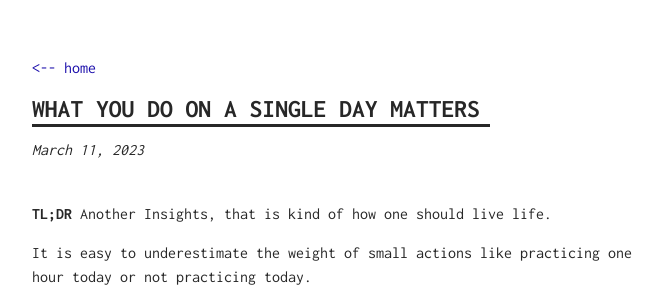
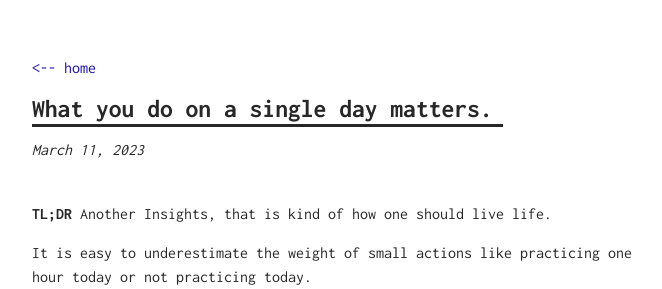
Before and after one commit to l19ux/l19ux.github.io, a Jekyll site: the page built from _posts/2023-03-11-what-you-do-in-a-single-day-matters.md, in a window 1280 px wide. Shown: the top 289 px of the page, without its empty margins (308-970 px from the left). Built offline with Jekyll 4.4.1, drawn with Linux system fonts in a browser that asks for light colours.

```diff
--- a/_posts/2023-03-11-what-you-do-in-a-single-day-matters.md
+++ b/_posts/2023-03-11-what-you-do-in-a-single-day-matters.md
@@ -1,6 +1,6 @@
 ---
 layout: post
-title: WHAT YOU DO ON A SINGLE DAY MATTERS
+title: What you do on a single day matters.
 ---
 
 **TL;DR** Another Insights, that is kind of how one should live life.
```
